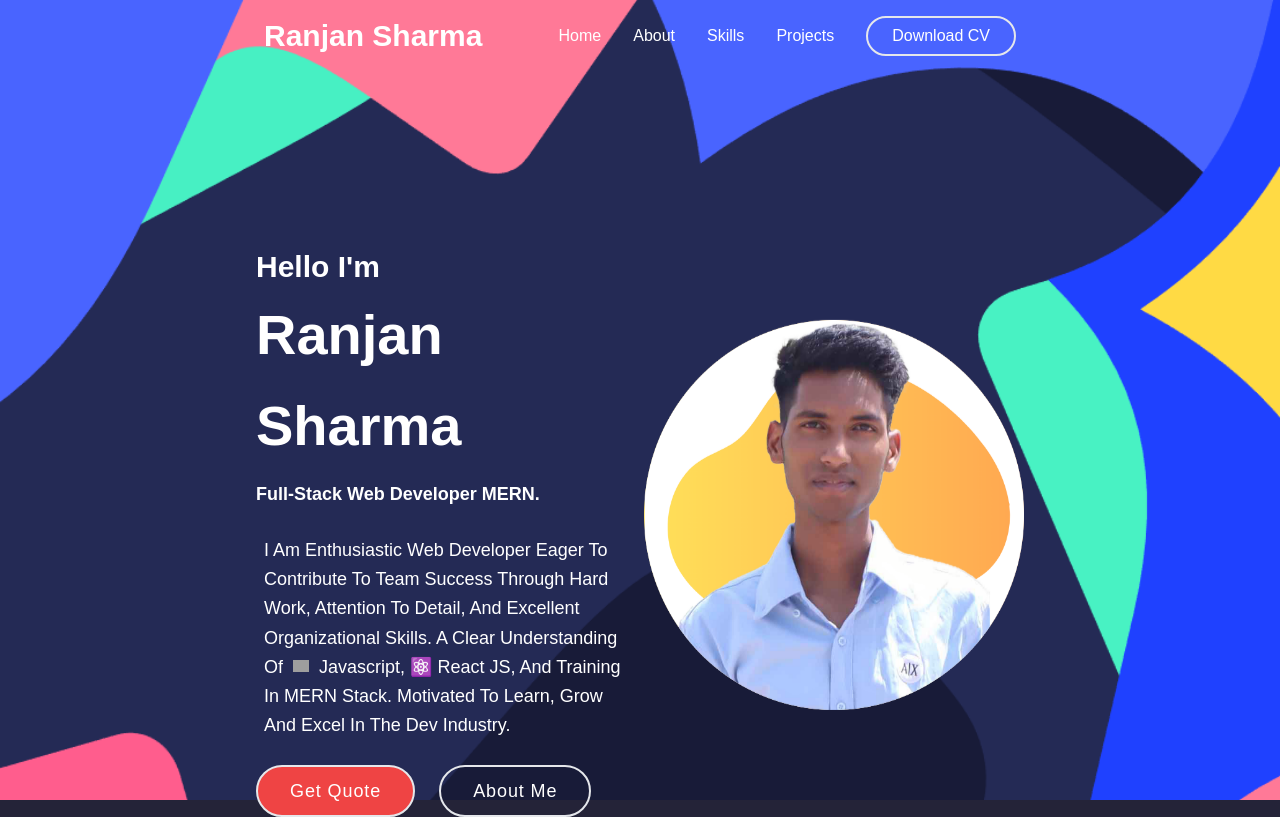
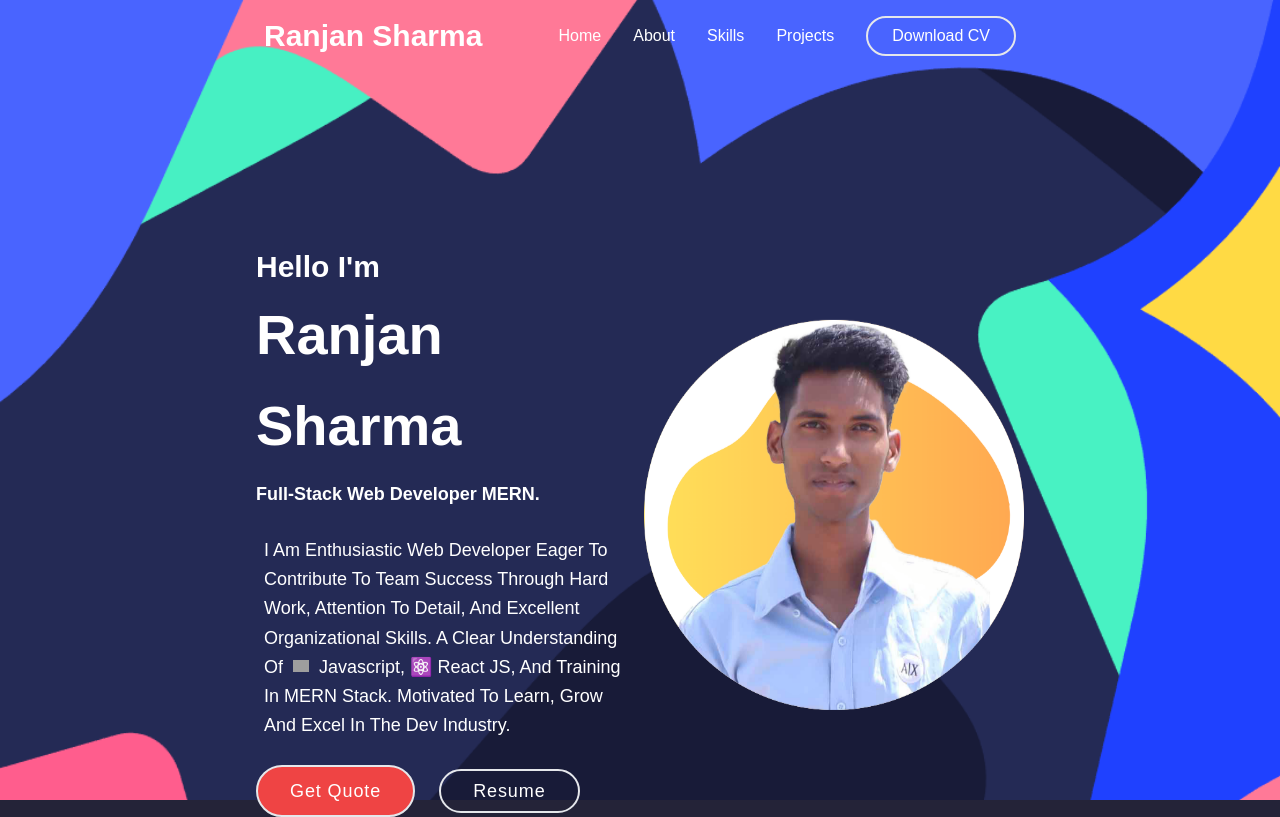
Before and after one commit to iranjansharma/MainPortfolio, a React (Create React App) app: page / in a window 1280 px wide. Built offline with nearby package versions, Linux system fonts and the light colour scheme; grey boxes are pictures that could not be loaded; a web font is replaced by a local one.

Commit message:
Update Resume

```diff
--- a/src/pages/Home/Home.tsx
+++ b/src/pages/Home/Home.tsx
@@ -18,7 +18,7 @@ const Home: FC = () => {
               I Am Enthusiastic Web Developer Eager To Contribute To Team Success Through Hard Work, Attention To Detail, And Excellent Organizational Skills. A Clear Understanding Of &nbsp;<img src='https://resume.ranjansharma.tech/assets/javascript.svg' className='w-4 inline mt-[-5px]' />&nbsp; Javascript, ⚛️ React JS, And Training In MERN Stack. Motivated To Learn, Grow And Excel In The Dev Industry.
             </p>
             <button className='font-readex px-8 py-2.5 bg-red-500 border-2 text-sm md:text-lg font-normal hover:bg-secondary-color duration-500 rounded-full mr-6 tracking-wider'>Get Quote</button>
-            <button className='font-readex px-8 py-2.5 bg-transparent border-2 text-sm hover:bg-red-500 md:text-lg font-light duration-500 rounded-full tracking-wider'>About Me</button>
+            <a href="https://resume.ranjansharma.tech/assets/Ranjan_Resume.pdf" className='font-readex px-8 py-2.5 bg-transparent border-2 text-sm hover:bg-red-500 md:text-lg font-light duration-500 rounded-full tracking-wider'>Resume</a>
           </div>
           <div className='relative'>
             <img src="/assets/profile-pic3.png" alt="Ranjan-Sharma" loading='lazy' draggable="false" className='w-[200px] mx-auto md:w-[380px] md:h-[390px] rounded-lg animate' />
```
